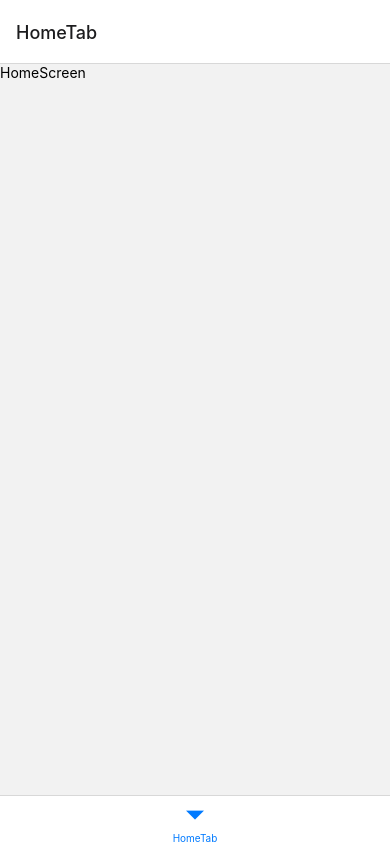
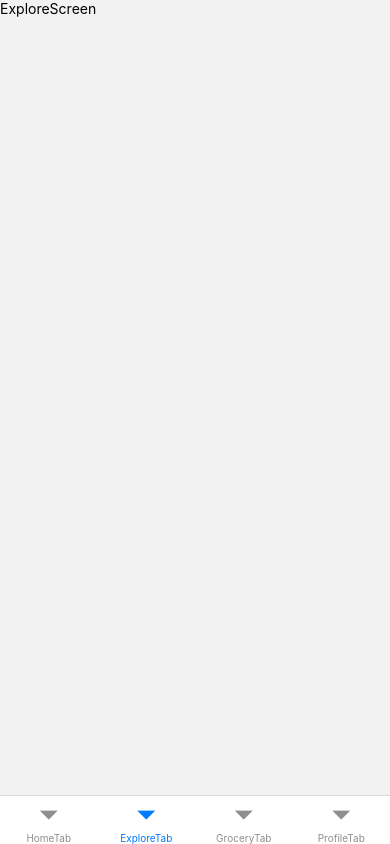
Before and after one commit to bsdaoquang/tinga, a React Native app: screen /ExploreTab in a window 390 px wide. Built offline with nearby package versions, Linux system fonts and the light colour scheme.

Commit message:
add tabs

```diff
--- a/App.tsx
+++ b/App.tsx
@@ -2,15 +2,13 @@ import {createBottomTabNavigator} from '@react-navigation/bottom-tabs';
 import {NavigationContainer} from '@react-navigation/native';
 import React from 'react';
 import HomeNavigator from './src/routers/HomeNavigator';
+import TabNavigator from './src/routers/TabNavigator';
 
 const App = () => {
-  const Tabs = createBottomTabNavigator();
   return (
-    <NavigationContainer>
-      <Tabs.Navigator>
-        <Tabs.Screen name="HomeTab" component={HomeNavigator} />
-      </Tabs.Navigator>
-    </NavigationContainer>
+    <>
+      <TabNavigator />
+    </>
   );
 };
 
--- /dev/null
+++ b/src/routers/ExploreNavigator.tsx
@@ -0,0 +1,17 @@
+import {createNativeStackNavigator} from '@react-navigation/native-stack';
+import React from 'react';
+import {ExploreScreen} from '../screens';
+
+const ExploreNavigator = () => {
+  const ExploreStack = createNativeStackNavigator();
+  return (
+    <ExploreStack.Navigator
+      screenOptions={{
+        headerShown: false,
+      }}>
+      <ExploreStack.Screen name="ExploreScreen" component={ExploreScreen} />
+    </ExploreStack.Navigator>
+  );
+};
+
+export default ExploreNavigator;
--- /dev/null
+++ b/src/routers/GroceryNavigator.tsx
@@ -0,0 +1,17 @@
+import {createNativeStackNavigator} from '@react-navigation/native-stack';
+import React from 'react';
+import {GroceryScreen} from '../screens';
+
+const GroceryNavigator = () => {
+  const GroceryStack = createNativeStackNavigator();
+  return (
+    <GroceryStack.Navigator
+      screenOptions={{
+        headerShown: false,
+      }}>
+      <GroceryStack.Screen name="GroceryScreen" component={GroceryScreen} />
+    </GroceryStack.Navigator>
+  );
+};
+
+export default GroceryNavigator;
--- /dev/null
+++ b/src/routers/ProfileNavigator.tsx
@@ -0,0 +1,17 @@
+import {createNativeStackNavigator} from '@react-navigation/native-stack';
+import React from 'react';
+import {ProfileScreen} from '../screens';
+
+const ProfileNavigator = () => {
+  const ProfileStack = createNativeStackNavigator();
+  return (
+    <ProfileStack.Navigator
+      screenOptions={{
+        headerShown: false,
+      }}>
+      <ProfileStack.Screen name="ProfileScreen" component={ProfileScreen} />
+    </ProfileStack.Navigator>
+  );
+};
+
+export default ProfileNavigator;
--- /dev/null
+++ b/src/routers/TabNavigator.tsx
@@ -0,0 +1,27 @@
+import {createBottomTabNavigator} from '@react-navigation/bottom-tabs';
+import {NavigationContainer} from '@react-navigation/native';
+import React from 'react';
+import HomeNavigator from './HomeNavigator';
+import ExploreNavigator from './ExploreNavigator';
+import GroceryNavigator from './GroceryNavigator';
+import ProfileNavigator from './ProfileNavigator';
+
+const TabNavigator = () => {
+  const Tabs = createBottomTabNavigator();
+
+  return (
+    <NavigationContainer>
+      <Tabs.Navigator
+        screenOptions={{
+          headerShown: false,
+        }}>
+        <Tabs.Screen name="HomeTab" component={HomeNavigator} />
+        <Tabs.Screen name="ExploreTab" component={ExploreNavigator} />
+        <Tabs.Screen name="GroceryTab" component={GroceryNavigator} />
+        <Tabs.Screen name="ProfileTab" component={ProfileNavigator} />
+      </Tabs.Navigator>
+    </NavigationContainer>
+  );
+};
+
+export default TabNavigator;
--- /dev/null
+++ b/src/screens/explores/ExploreScreen.tsx
@@ -0,0 +1,12 @@
+import {View, Text} from 'react-native';
+import React from 'react';
+
+const ExploreScreen = () => {
+  return (
+    <View>
+      <Text>ExploreScreen</Text>
+    </View>
+  );
+};
+
+export default ExploreScreen;
--- /dev/null
+++ b/src/screens/grocyries/GroceryScreen.tsx
@@ -0,0 +1,12 @@
+import {View, Text} from 'react-native';
+import React from 'react';
+
+const GroceryScreen = () => {
+  return (
+    <View>
+      <Text>GroceryScreen</Text>
+    </View>
+  );
+};
+
+export default GroceryScreen;
--- /dev/null
+++ b/src/screens/profiles/ProfileScreen.tsx
@@ -0,0 +1,12 @@
+import {View, Text} from 'react-native';
+import React from 'react';
+
+const ProfileScreen = () => {
+  return (
+    <View>
+      <Text>ProfileScreen</Text>
+    </View>
+  );
+};
+
+export default ProfileScreen;
```
Also changed, not shown: src/screens/index.ts (+8 -2 lines), src/screens/homes/HomeScreen.tsx (renamed from src/screens/HomeScreen.tsx).
